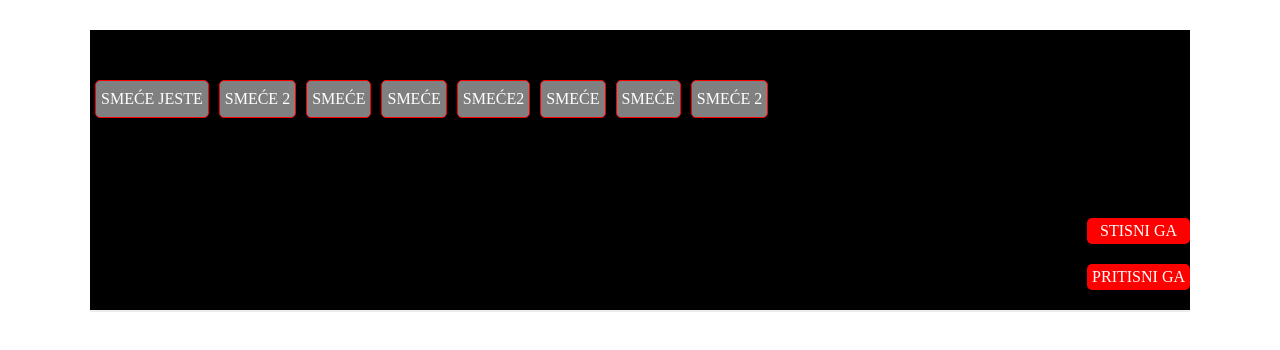
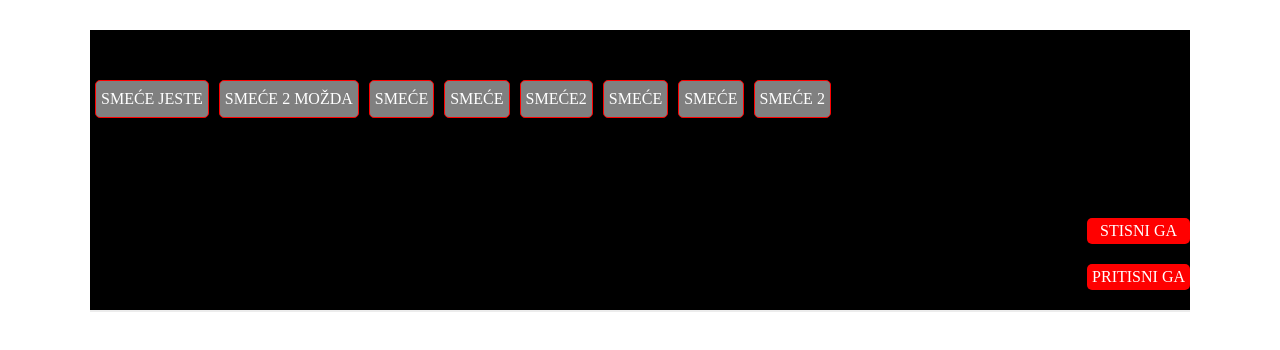
Before and after one commit to slavkovicdavid/test-ex2, a plain HTML site: page index.html in a window 1280 px wide. Drawn offline with nearby package versions, Linux system fonts and the light colour scheme.

Commit message:
menjao nešto u index.html

```diff
--- a/index.html
+++ b/index.html
@@ -12,7 +12,7 @@
             <p>SMEĆE JESTE</p>
           </div>
           <div class="field1 field2">
-            <p>SMEĆE 2</p>
+            <p>SMEĆE 2 MOŽDA</p>
           </div>
           <div class="field1">
             <p>SMEĆE</p>
```
